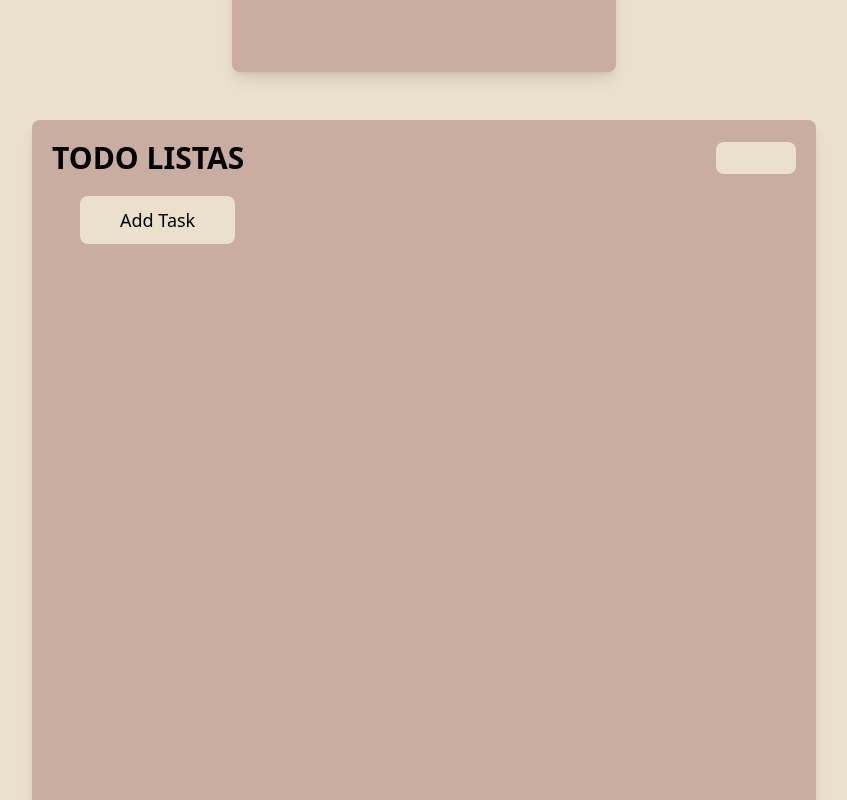
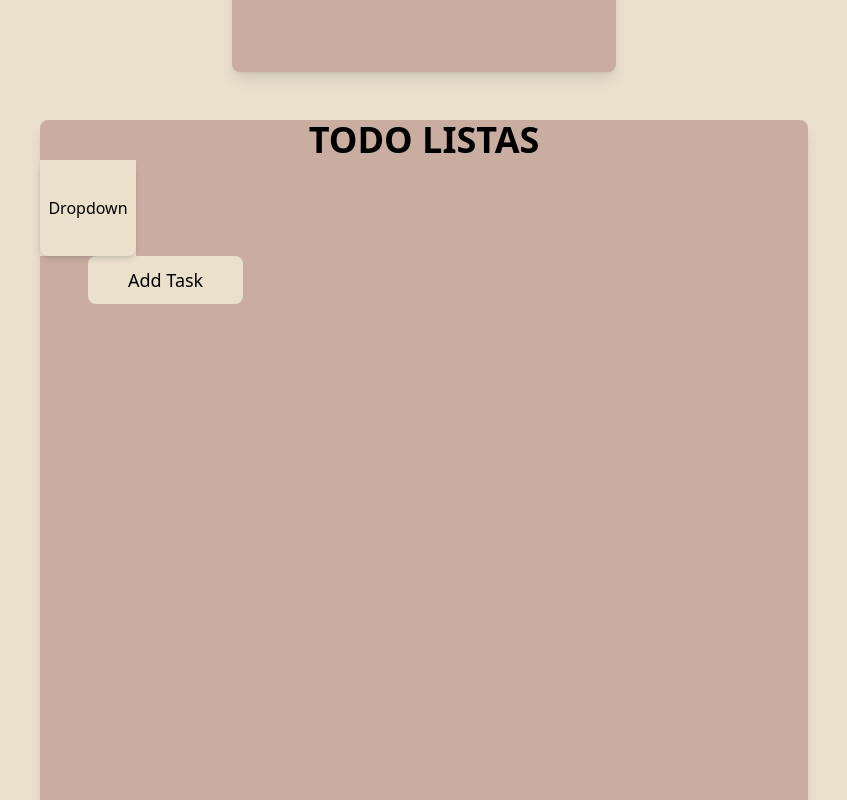
Before and after one commit to DanVolu/TODO-aplikacija, a React (Vite) app: page / in a window 1280 px wide. Shown: the part 600-1400 px from the top of the page, without its empty margins (216-1063 px from the left). Built offline with nearby package versions, Linux system fonts and the light colour scheme.

Commit message:
backas pasetupintas

```diff
--- a/package.json
+++ b/package.json
@@ -10,6 +10,9 @@
     "preview": "vite preview"
   },
   "dependencies": {
+    "cors": "^2.8.5",
+    "express": "^4.19.2",
+    "mongodb": "^6.6.1",
     "react": "^18.3.1",
     "react-dom": "^18.2.0"
   },
--- a/src/components/Todo.jsx
+++ b/src/components/Todo.jsx
@@ -8,12 +8,12 @@ function Todo() {
   };
 
   return (
-    <div className="w-[49rem] h-[61rem] mx-auto mt-12 rounded-lg shadow-lg bg-todo">
-      <div className="w-full p-5 flex justify-between items-center">
-        <p className="font-semibold text-3xl">TODO LISTAS</p>
-        <div className="flex items-center">
+    <div className="w-[48rem] h-[61rem] mx-auto mt-12 rounded-lg shadow-lg bg-todo">
+
+        <p className="font-semibold text-4xl text-center">TODO LISTAS</p>
+        <div className="relative bg-mainBg flex h-[6rem] w-[6rem] items-center justify-items-end">
           {dropdownOpen && (
-            <div className="absolute bg-white shadow-md p-2 top-10 right-0 w-48">
+            <div className="absolute bg-white shadow-md p-2 top-10 right-0 w-12 z-10">
               <button className="block w-full text-left hover:bg-gray-100 px-4 py-2">
                 Download task list
               </button>
@@ -22,12 +22,12 @@ function Todo() {
               </button>
             </div>
           )}
-          <button onClick={toggleDropdown} type="button" className="w-8 h-8 text-white bg-mainBg font-medium rounded-lg text-lg px-10 py-2.5 text-center">
-            <img src="pics/settings.png" alt="Settings" />
+          <button onClick={toggleDropdown} type="button" className="justify-items-end text-white bg-mainBg shadow-md font-medium rounded-lg text-md h-[6rem] w-[6rem] text-center">
+            Dropdown
           </button>
         </div>
-      </div>
-      <button type="submit" className="ml-12 text-white bg-mainBg font-medium rounded-lg text-lg w-auto px-10 py-2.5 text-center">
+
+      <button type="addTask" className="ml-12 text-white bg-mainBg font-medium rounded-lg text-lg w-auto px-10 py-2.5 text-center">
         Add Task
       </button>
     </div>
```
Also changed, not shown: 1 other file (tests, documents, lock files or other folders).
